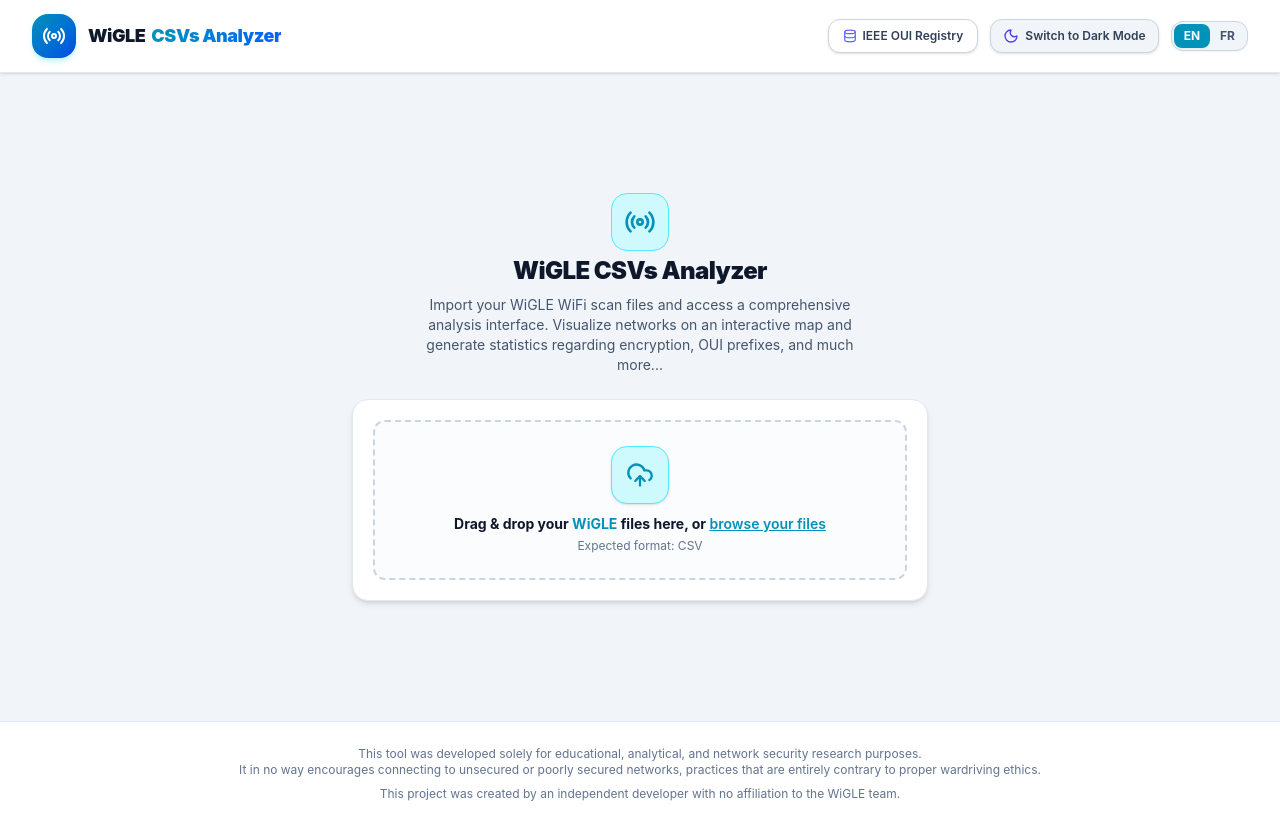
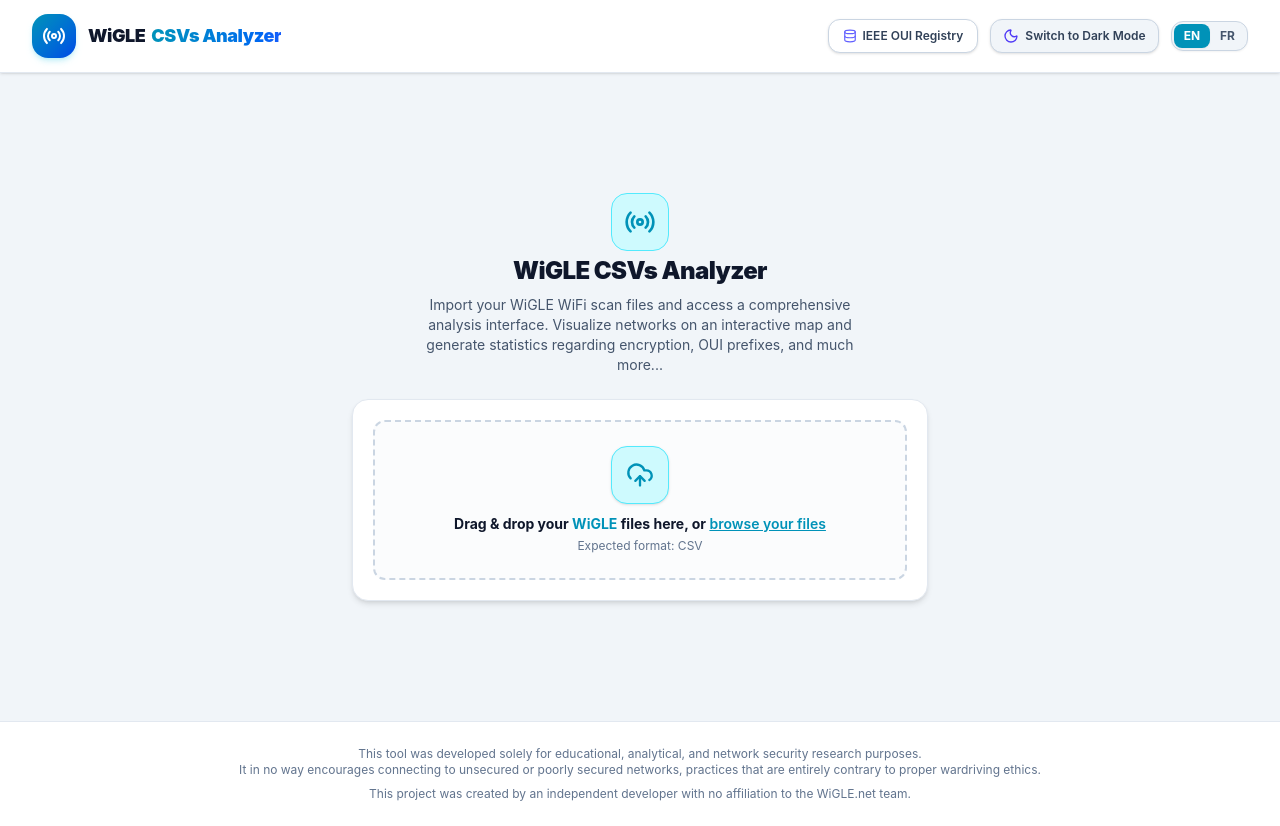
Before and after one commit to LucasGallone/WiGLE-CSVs-Analyzer, a React (Vite) app: page / in a window 1280 px wide. Built offline with nearby package versions, Linux system fonts and the light colour scheme.

Commit message:
Update App.tsx

```diff
--- a/src/App.tsx
+++ b/src/App.tsx
@@ -646,7 +646,7 @@
                 This tool was developed solely for educational, analytical, and network security research purposes.<br />
                 It in no way encourages connecting to unsecured or poorly secured networks, practices that are entirely contrary to proper wardriving ethics.
               </p>
-              <p>This project was created by an independent developer with no affiliation to the WiGLE team.</p>
+              <p>This project was created by an independent developer with no affiliation to the WiGLE.net team.</p>
             </>
           )}
         </div>
```
